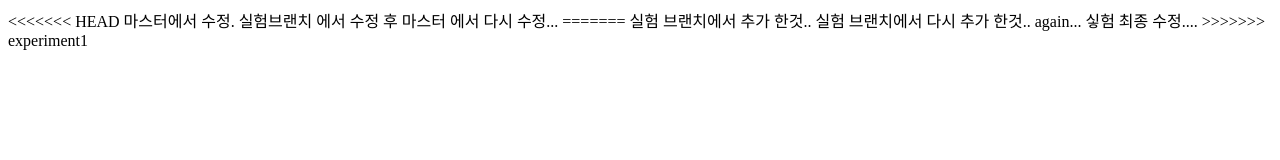
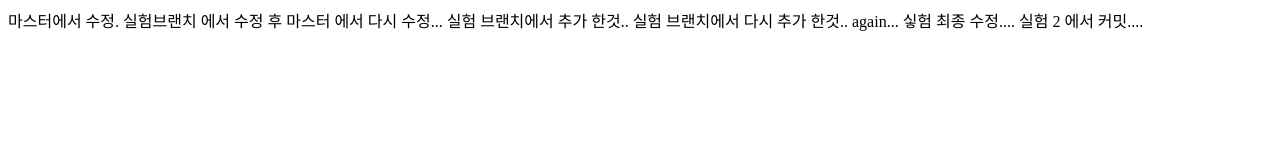
Before and after one commit to nampole/opentutorials, a plain HTML site: page index.html in a window 1280 px wide. Drawn offline with Linux system fonts and the light colour scheme.

Commit message:
실험2 에서 커밋..

```diff
--- a/index.html
+++ b/index.html
@@ -4,13 +4,12 @@
 	<title>실험 타이틀 추가 </title>
 </head>
 <body>
-<<<<<<< HEAD
 마스터에서 수정.
 실험브랜치 에서 수정 후 마스터 에서 다시 수정...
-=======
 실험 브랜치에서 추가 한것..
 실험 브랜치에서 다시 추가 한것.. again...
 싷험 최종 수정....
->>>>>>> experiment1
+
+실험 2 에서 커밋....
 </body>
 </html>
```
